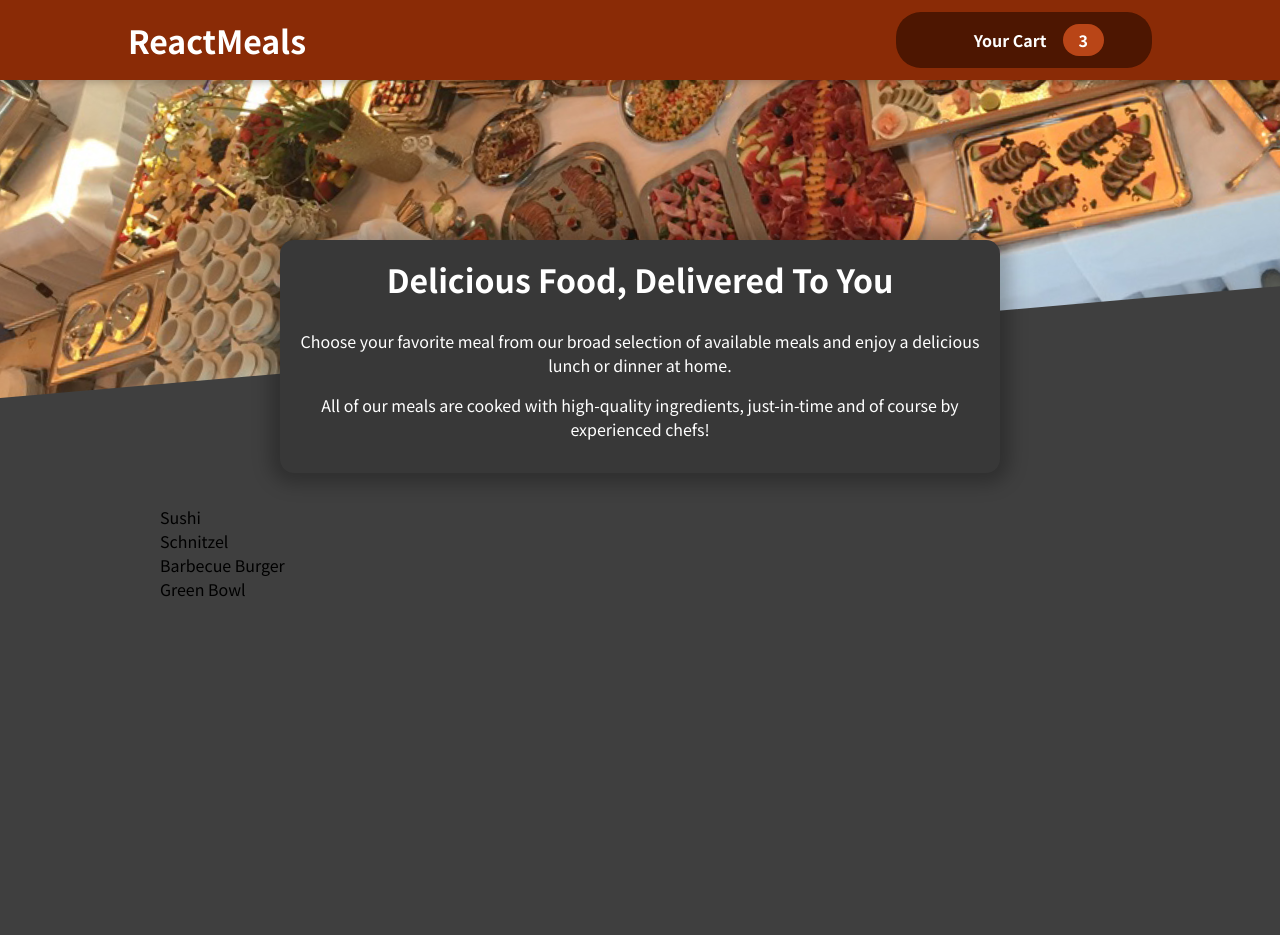
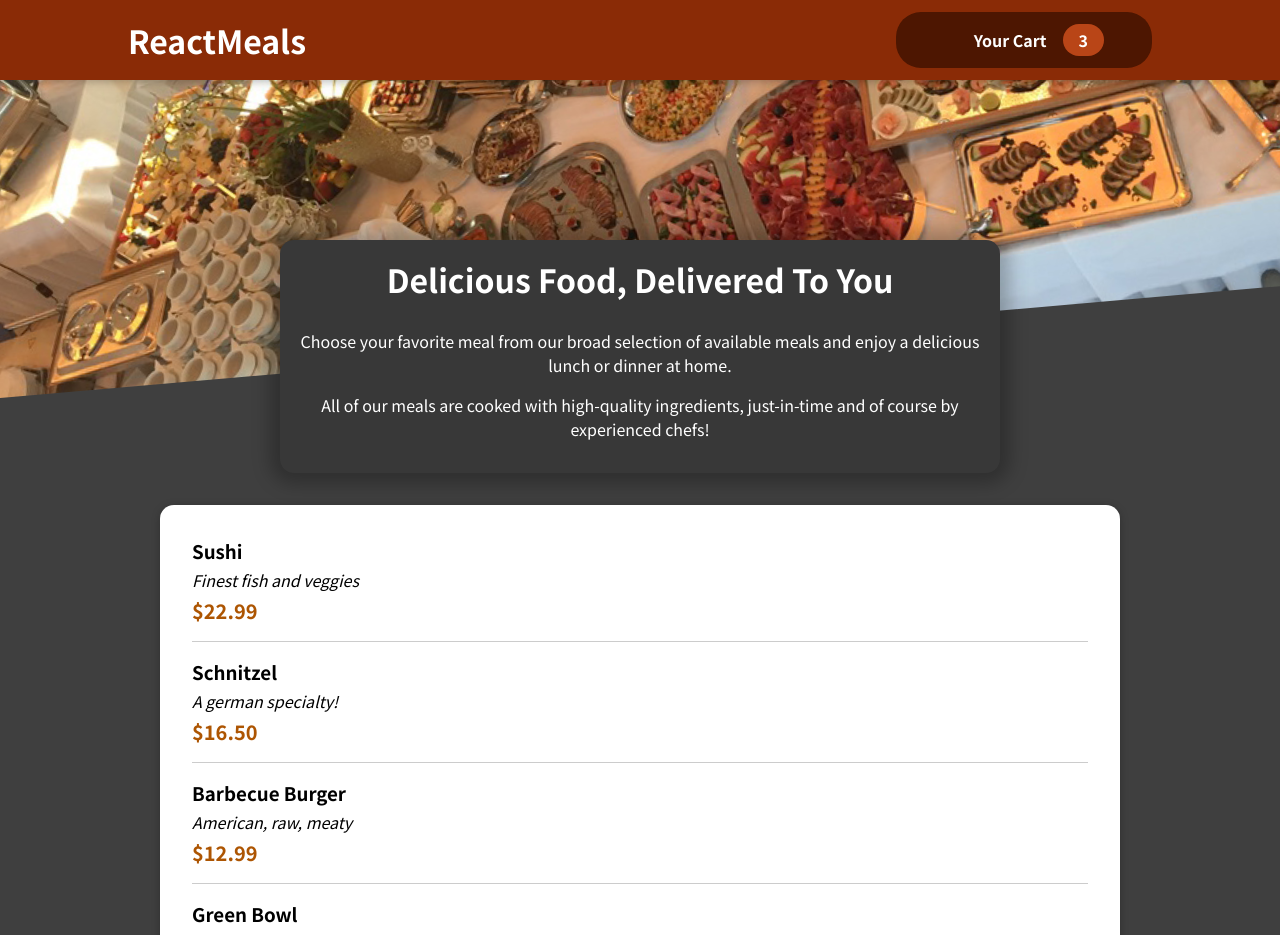
Before and after one commit to HenryKondratko/react-food-order-app, a React (Create React App) app: page / in a window 1280 px wide. Shown: the top 935 px of the page. Before the commit the page ends 800 px from the top, so only its background shows below. Built offline with nearby package versions, Linux system fonts and the light colour scheme; some icons are missing.

Commit message:
MealItem component and styling

```diff
--- a/src/components/Meals/AvailableMeals.js
+++ b/src/components/Meals/AvailableMeals.js
@@ -1,5 +1,7 @@
 import React from 'react';
 import classes from './AvailableMeals.module.css'
+import Card from "../UI/Card";
+import MealItem from "./MealItem/MealItem";
 
 const DUMMY_MEALS = [
     {
@@ -29,13 +31,18 @@
 ];
 
 const AvailableMeals = () => {
-    const mealsList = DUMMY_MEALS.map(meal => <li>{meal.name}</li>);
+    const mealsList = DUMMY_MEALS.map((meal) => <MealItem
+        key={meal.id}
+        name={meal.name}
+        description={meal.description}
+        price={meal.price}
+    />);
 
-    return(
+    return (
         <section className={classes.meals}>
-            <ul>
-                {mealsList}
-            </ul>
+            <Card>
+                <ul>{mealsList}</ul>
+            </Card>
         </section>
     );
 };
--- /dev/null
+++ b/src/components/Meals/MealItem/MealItem.js
@@ -0,0 +1,21 @@
+import React from 'react';
+import classes from './MealItem.module.css';
+
+const MealItem = (props) => {
+    const price = `$${props.price.toFixed(2)}`;
+
+    return (
+        <li className={classes.meal}>
+            <div>
+                <h3>{props.name}</h3>
+                <div className={classes.description}>{props.description}</div>
+                <div className={classes.price}>{price}</div>
+            </div>
+            <div>
+
+            </div>
+        </li>
+    );
+};
+
+export default MealItem;
--- /dev/null
+++ b/src/components/Meals/MealItem/MealItem.module.css
@@ -0,0 +1,22 @@
+.meal {
+    display: flex;
+    justify-content: space-between;
+    margin: 1rem;
+    padding-bottom: 1rem;
+    border-bottom: 1px solid #ccc;
+}
+
+.meal h3 {
+    margin: 0 0 0.25rem 0;
+}
+
+.description {
+    font-style: italic;
+}
+
+.price {
+    margin-top: 0.25rem;
+    font-weight: bold;
+    color: #ad5502;
+    font-size: 1.25rem;
+}
--- /dev/null
+++ b/src/components/UI/Card.js
@@ -0,0 +1,12 @@
+import React from 'react';
+import classes from './Card.module.css'
+
+const Card = (props) => {
+    return(
+        <div className={classes.card}>
+            {props.children}
+        </div>
+    );
+};
+
+export default Card;
--- /dev/null
+++ b/src/components/UI/Card.module.css
@@ -0,0 +1,6 @@
+.card {
+    padding: 1rem;
+    box-shadow: 0 2px 8px rgba(0, 0, 0, 0.25);
+    border-radius: 14px;
+    background-color: white;
+}
```
Also changed, not shown: src/components/Meals/MealItem/MealItemForm.js (added), 1 other file (tests, documents, lock files or other folders).
